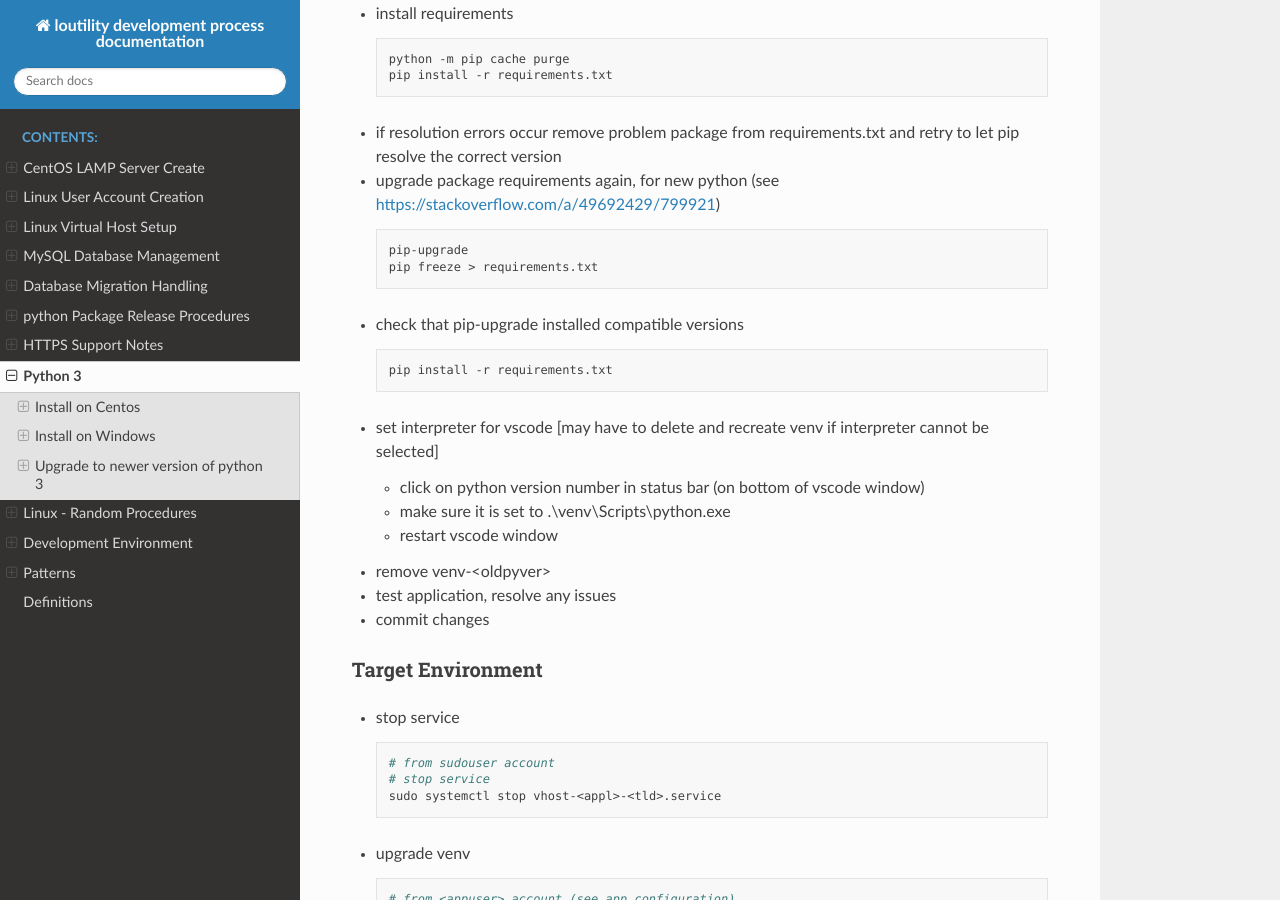
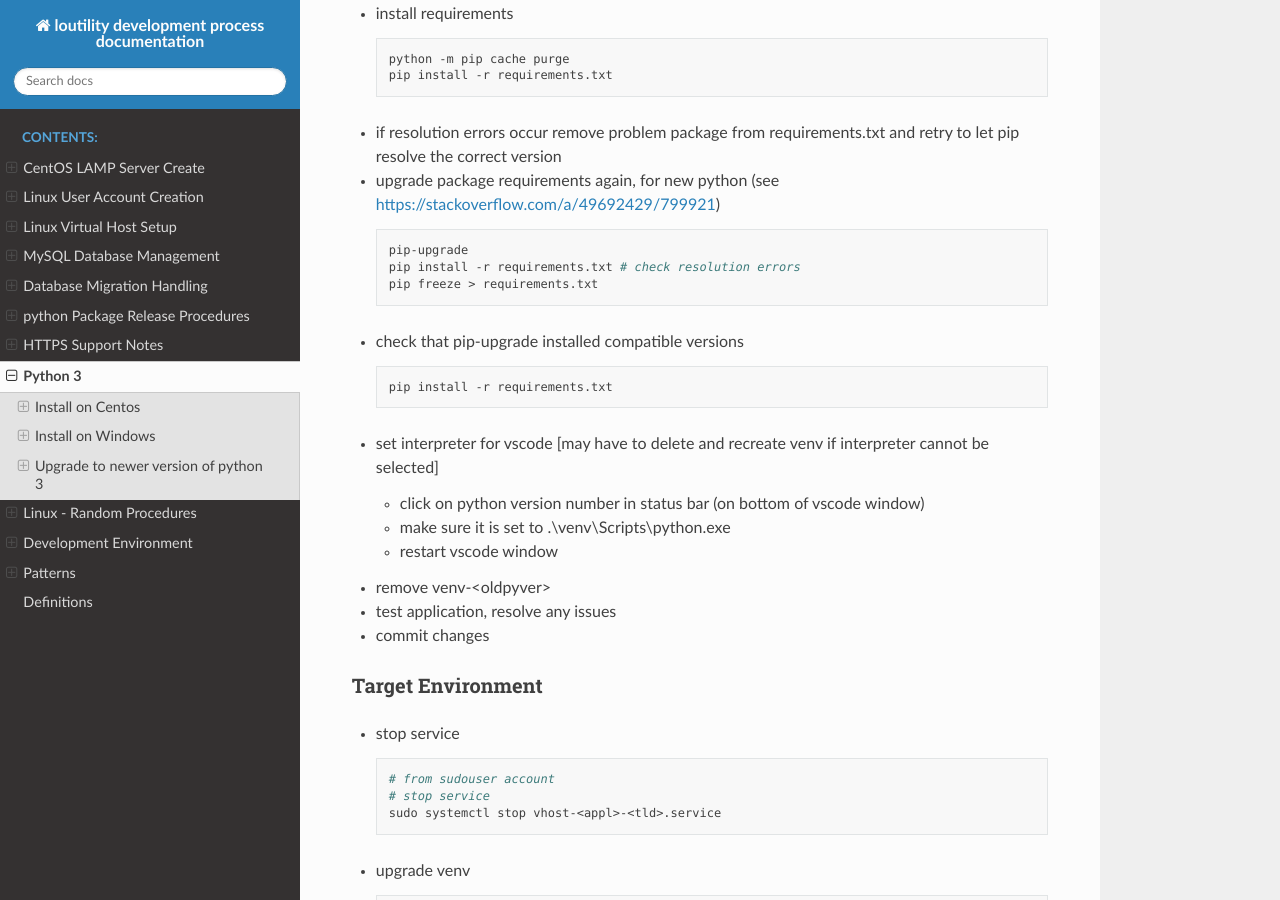
Before and after one commit to shanholtzerk/fork_loudevprocess, a Sphinx documentation site: the page built from docs/source/python-3.rst, in a window 1280 px wide and 900 px high, scrolled down 2799 px. Built offline with Sphinx 7.4.7 and the Read the Docs theme 2.0.0, drawn with Linux system fonts in a browser that asks for light colours.

Commit message:
python-3 upgrade tweak

```diff
--- a/docs/source/python-3.rst
+++ b/docs/source/python-3.rst
@@ -151,6 +151,7 @@ Development Environment
   .. code-block:: shell
 
       pip-upgrade
+      pip install -r requirements.txt # check resolution errors
       pip freeze > requirements.txt
 
 * check that pip-upgrade installed compatible versions
```
